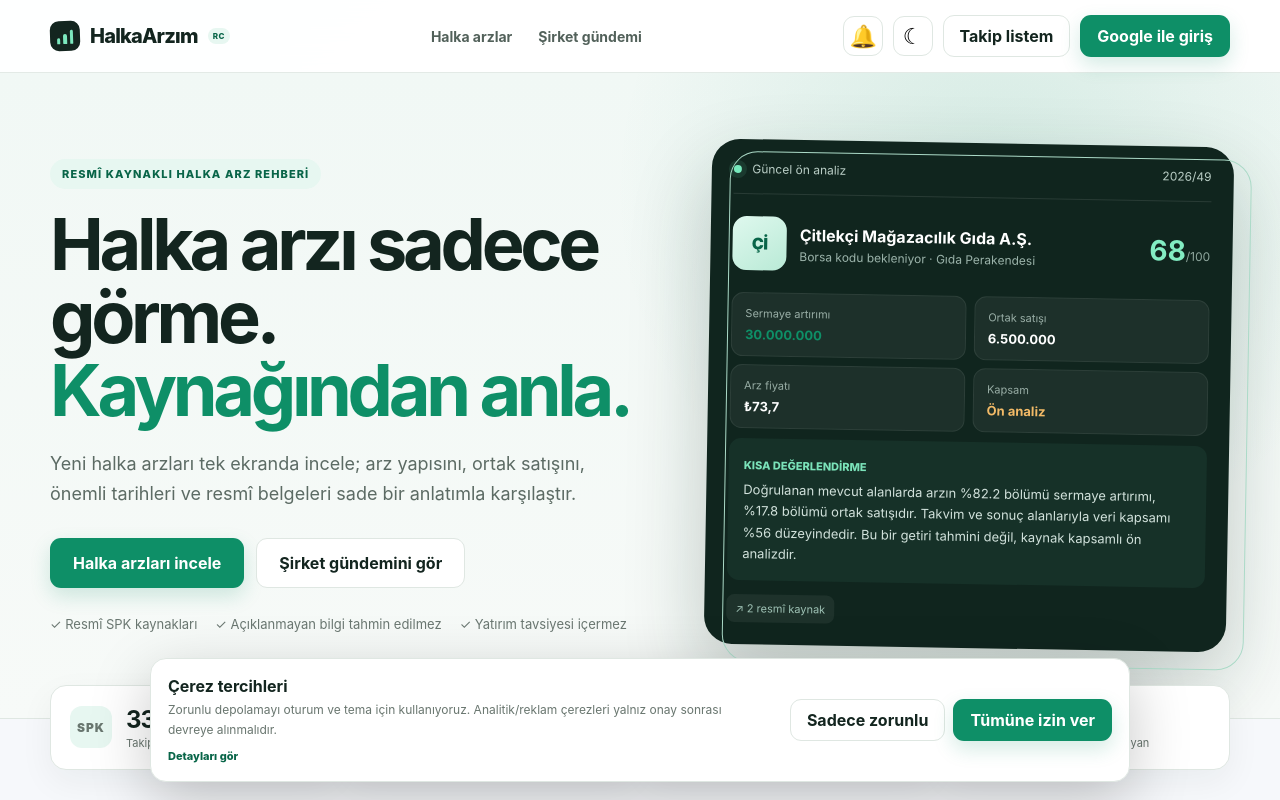
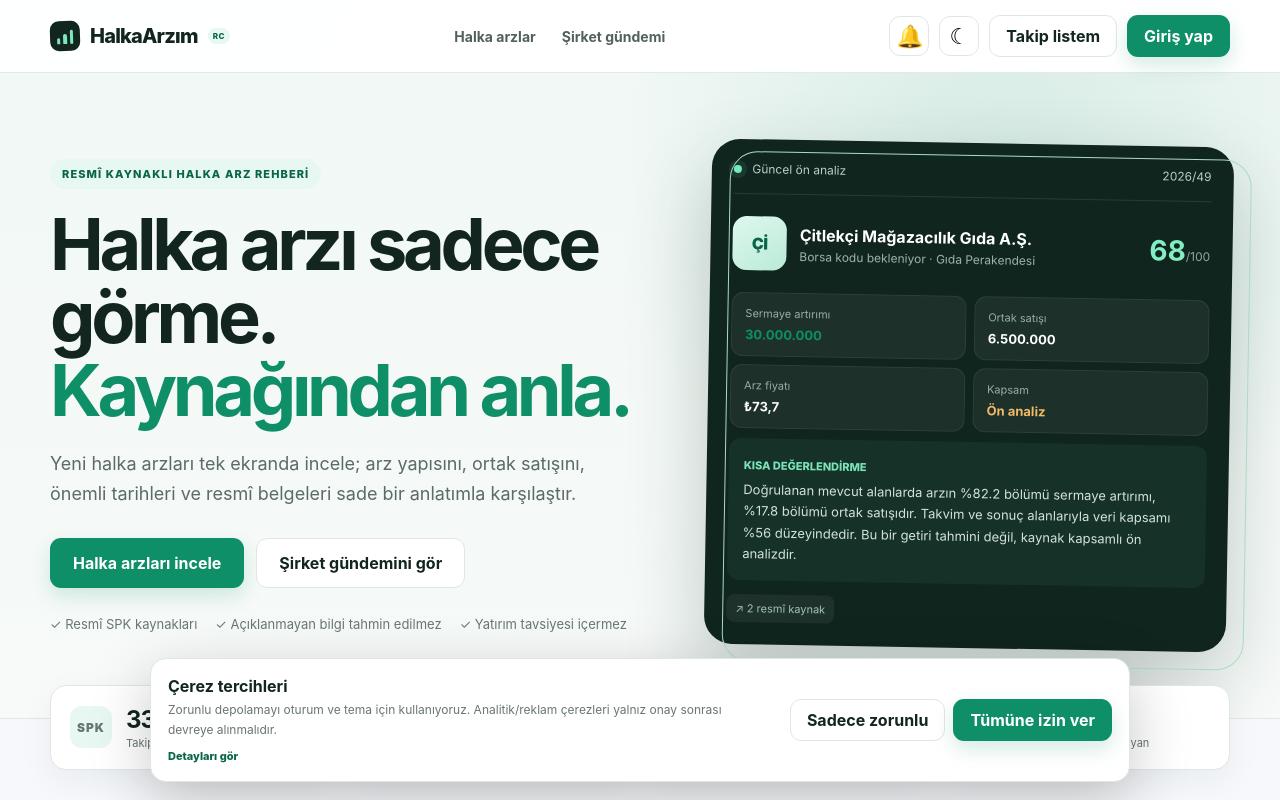
Before and after one commit to ajaroste/halkaarzim, a Next.js app: page / in a window 1280 px wide. Shown: the top 800 px of the page. Built offline with nearby package versions, Linux system fonts and the light colour scheme; no server answers.

Commit message:
fix: rename auth button to Giriş yap

```diff
--- a/components/Header.tsx
+++ b/components/Header.tsx
@@ -46,7 +46,7 @@
         <button type="button" className="iconButton" onClick={() => window.dispatchEvent(new Event("halkaarzim-enable-notifications"))} aria-label="Bildirimleri aç" title="Yeni halka arz bildirimleri">🔔</button>
         <button type="button" className="iconButton" onClick={toggleTheme} aria-label={theme === "light" ? "Koyu temayı aç" : "Açık temayı aç"} title={theme === "light" ? "Koyu tema" : "Açık tema"}>{theme === "light" ? "☾" : "☀"}</button>
         <Link className="secondaryButton desktopOnly" href="/profil">{session ? (profile?.display_name || "Hesabım") : "Takip listem"}</Link>
-        {!loading && (session ? <button type="button" className="primaryButton desktopOnly" onClick={() => void logout()}>Çıkış</button> : <button type="button" className="primaryButton desktopOnly" onClick={() => setAuthOpen(true)}>Google ile giriş</button>)}
+        {!loading && (session ? <button type="button" className="primaryButton desktopOnly" onClick={() => void logout()}>Çıkış</button> : <button type="button" className="primaryButton desktopOnly" onClick={() => setAuthOpen(true)}>Giriş yap</button>)}
         <button type="button" className="iconButton mobileOnly" onClick={() => setMenuOpen((value) => !value)} aria-label="Menüyü aç" aria-expanded={menuOpen}>☰</button>
       </div>
     </div></header><AuthModal open={authOpen} onClose={() => setAuthOpen(false)} />
```
